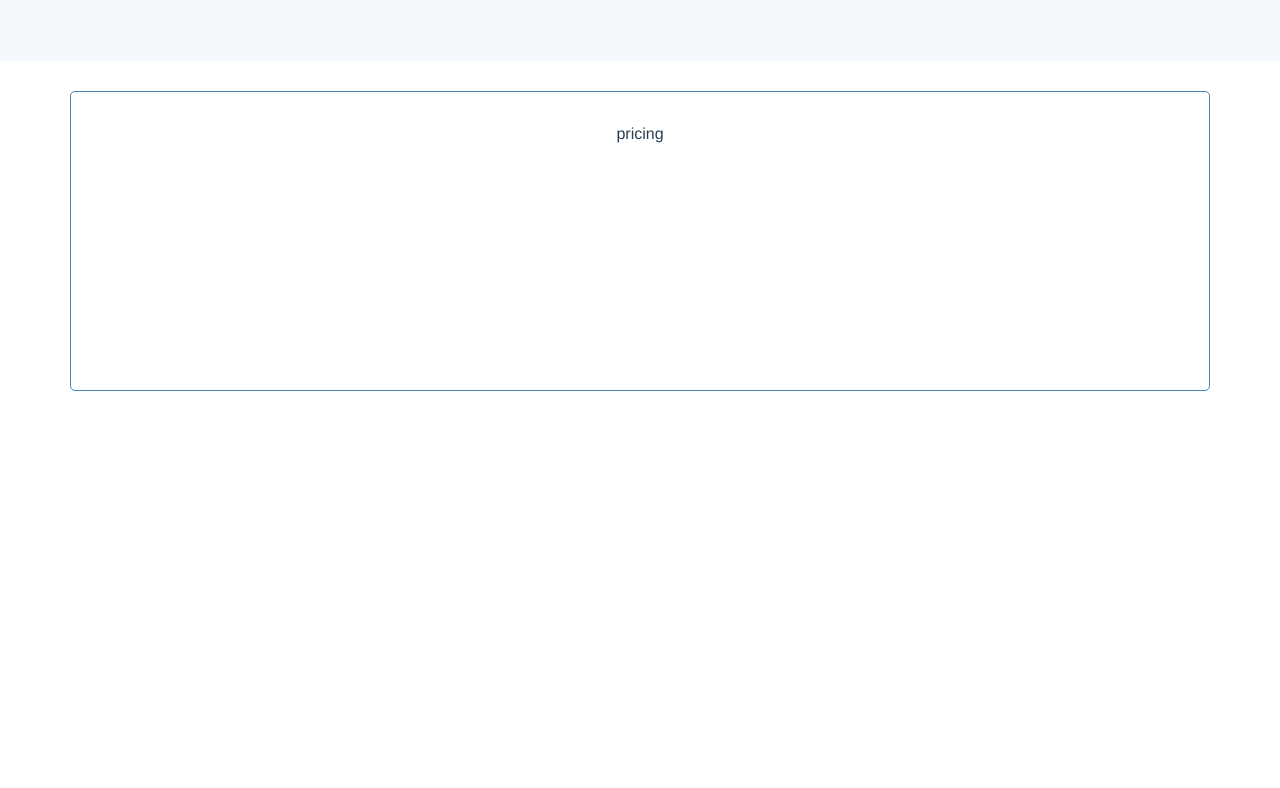
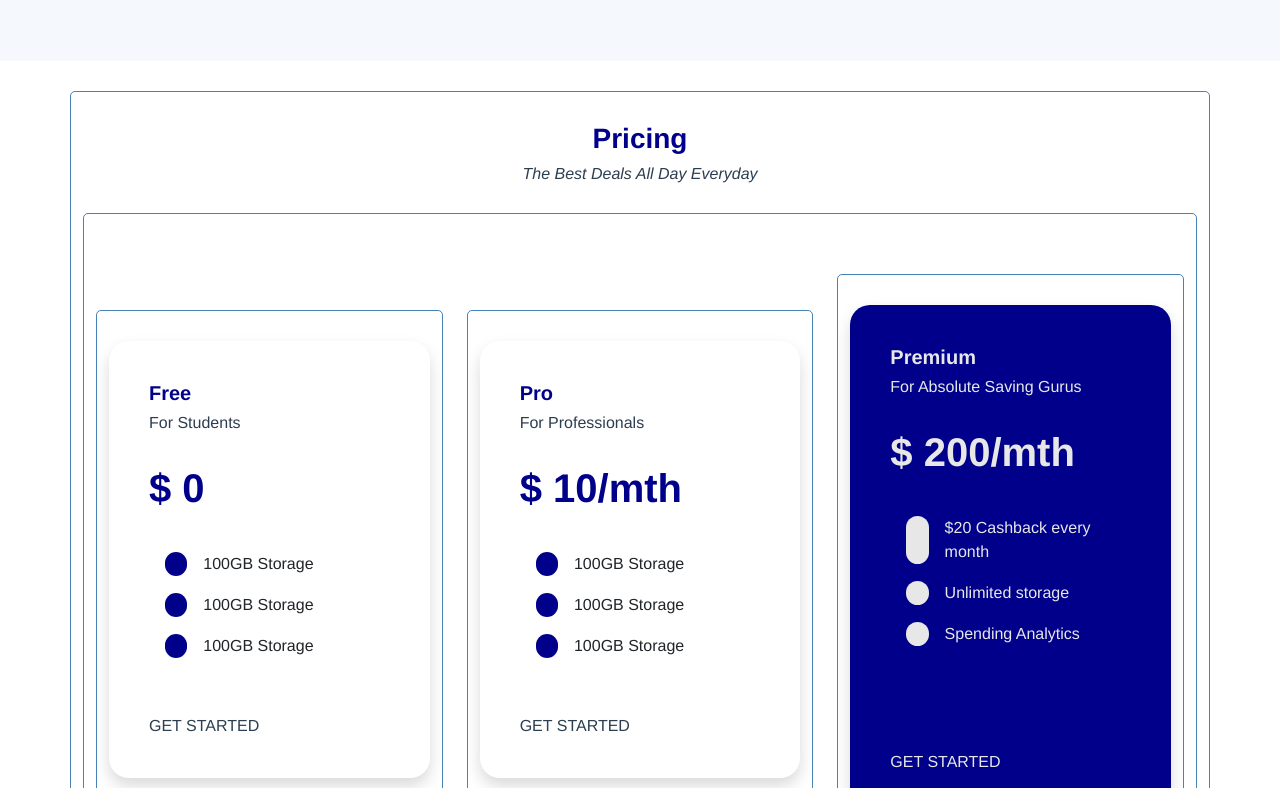
Before and after one commit to avinashrvan/chaos_pack, a Vue app: page / in a window 1280 px wide. Shown: the part 1272-2060 px from the top of the page. Before the commit the page ends 1693 px from the top, so only its background shows below. Built offline with nearby package versions, Linux system fonts and the light colour scheme.

Commit message:
created the pricing section of the website and created the cards to be displayed

```diff
--- a/src/App.vue
+++ b/src/App.vue
@@ -10,7 +10,9 @@
       <BudgetTracking/>
     </div>
 
-    <div class="container">pricing</div>
+    <div class="container">
+      <Pricing/>
+    </div>
 
   </div>
 </template>
@@ -20,6 +22,7 @@
 import GetStarted from './components/GetStarted.vue'
 import Header from './components/Header.vue'
 import BudgetTracking from './components/BudgetTracking.vue'
+import Pricing from './components/Pricing.vue'
 
 
 export default {
@@ -27,7 +30,8 @@ export default {
   components:{
     Header,
     GetStarted,
-    BudgetTracking
+    BudgetTracking,
+    Pricing
   }
 }
 </script>
--- /dev/null
+++ b/src/components/PriceCard.vue
@@ -0,0 +1,135 @@
+<template>
+    <div>
+
+        <!-- CODE FOR FREE AND PRO CARDS -->
+        <div class="poster shadow" v-if="title !== 'Premium'">
+
+            <h5 style="color:#00008B; font-family: Helvetica"><strong>{{ title }}</strong></h5>
+            <h6>For {{ forWho }}</h6>
+
+            <div class="hidden">space</div>
+
+            <h1 style="color:#00008B; font-family: Helvetica"><strong>{{ price }}</strong></h1>
+
+            <div class="hidden">space</div>
+
+
+            <ul class="list-group list-group-flush">
+                <li class="list-group-item d-flex ">
+                    <b-badge pill variant="danger" class="badge">ii</b-badge>
+                    <div class="hidden">ss</div>
+                    {{ sp1 }}</li>
+                <li class="list-group-item d-flex ">
+                    <b-badge pill variant="danger" class="badge">ii</b-badge>
+                    <div class="hidden">ss</div>
+                    {{ sp2 }}</li>
+                <li class="list-group-item d-flex ">
+                    <b-badge pill variant="danger" class="badge">ii</b-badge>
+                    <div class="hidden">ss</div>
+                    {{ sp3 }}</li>
+            </ul>
+
+            <div class="hidden">y</div>
+            <div class="hidden">y</div>
+            <div>GET STARTED</div>
+
+        </div>
+
+
+        <!-- CODE FOR THE BLUE POSTER ONLY FOR PREMIUM CARD -->
+        <div class="poster blue shadow" v-if="title === 'Premium'">
+
+            <h5 style="color:rgb(231, 231, 231); font-family: Helvetica"><strong>{{ title }}</strong></h5>
+            <h6 style="color:rgb(231, 231, 231);">For {{ forWho }}</h6>
+
+            <div class="hidden">space</div>
+
+            <h1 style="color:rgb(231, 231, 231); font-family: Helvetica"><strong>{{ price }}</strong></h1>
+
+            <div class="hidden">space</div>
+
+
+            <ul class="list-group list-group-flush">
+                <li class="list-group-item d-flex blue">
+                    <b-badge pill variant="danger" class="blueBadge">ii</b-badge>
+                    <div class="hidden">ss</div>
+                    {{ sp1 }}</li>
+                <li class="list-group-item d-flex blue">
+                    <b-badge pill variant="danger" class="blueBadge">ii</b-badge>
+                    <div class="hidden">ss</div>
+                    {{ sp2 }}</li>
+                <li class="list-group-item d-flex blue">
+                    <b-badge pill variant="danger" class="blueBadge">ii</b-badge>
+                    <div class="hidden">ss</div>
+                    {{ sp3 }}</li>
+            </ul>
+
+            <div class="hidden">y</div>
+            <div class="hidden">y</div>
+            <div class="hidden">y</div>
+            <div class="hidden">y</div>
+
+            <div>GET STARTED</div>
+
+        </div>
+
+
+
+
+
+
+    </div>
+</template>
+
+
+
+<script>
+export default {
+    name: "PriceCard",
+    components:{},
+    props:{
+        title: String,
+        forWho: String,
+        price: String,
+        pointColor: String,
+        sp1: String,
+        sp2: String,
+        sp3: String
+
+    },
+}
+</script>
+
+
+
+<style scoped>
+.list-group-item {
+    border-color: white;
+}
+
+.badge{
+    background-color: darkblue;
+    -webkit-text-fill-color: darkblue;
+    border-radius: 13px;
+}
+
+.poster{
+    align-content: left;
+    text-align: left;
+    padding: 40px;
+    justify-content: center;
+    border-radius: 20px;
+}
+
+.blueBadge{
+    background-color: rgb(231, 231, 231);
+    -webkit-text-fill-color: rgb(231, 231, 231);
+    border-radius: 13px;
+}
+
+.blue{
+    background-color: darkblue;
+    border-color: darkblue;
+    -webkit-text-fill-color: rgb(231, 231, 231);
+}
+</style>
--- /dev/null
+++ b/src/components/Pricing.vue
@@ -0,0 +1,72 @@
+<template>
+    <div>
+        <h3 style="color:#00008B; font-family: Helvetica"><strong>Pricing</strong></h3>
+        <h6><em>The Best Deals All Day Everyday</em></h6>
+
+        <b-container class="b-container">
+            <b-row align-v="center">
+                <b-col class='col'>
+                    <div class="container">
+                        <PriceCard
+                            title="Free"
+                            forWho="Students"
+                            price="$ 0"
+                            sp1="100GB Storage"
+                            sp2="100GB Storage"
+                            sp3="100GB Storage"
+                        />
+                    </div>
+                </b-col>
+
+                <b-col class='col'>
+                    <div class="container">
+                        <PriceCard
+                            title="Pro"
+                            forWho="Professionals"
+                            price="$ 10/mth"
+                            sp1="100GB Storage"
+                            sp2="100GB Storage"
+                            sp3="100GB Storage"
+                        />
+                    </div>
+                </b-col>
+
+                <b-col class='col'>
+                    <div class="container">
+                        <PriceCard id="premiumCard"
+                            title="Premium"
+                            forWho="Absolute Saving Gurus"
+                            price="$ 200/mth"
+                            sp1="$20 Cashback every month"
+                            sp2="Unlimited storage"
+                            sp3="Spending Analytics"
+                        />
+                    </div>
+                </b-col>
+
+            </b-row>
+        </b-container>
+
+
+
+    </div>
+</template>
+
+
+<script>
+import PriceCard from './PriceCard.vue'
+const wow = document.querySelector("premiumCard")
+
+export default {
+    name: "Pricing",
+    components:{
+        PriceCard,
+    },
+    props:{}
+}
+</script>
+
+
+<style scoped>
+
+</style>
```
